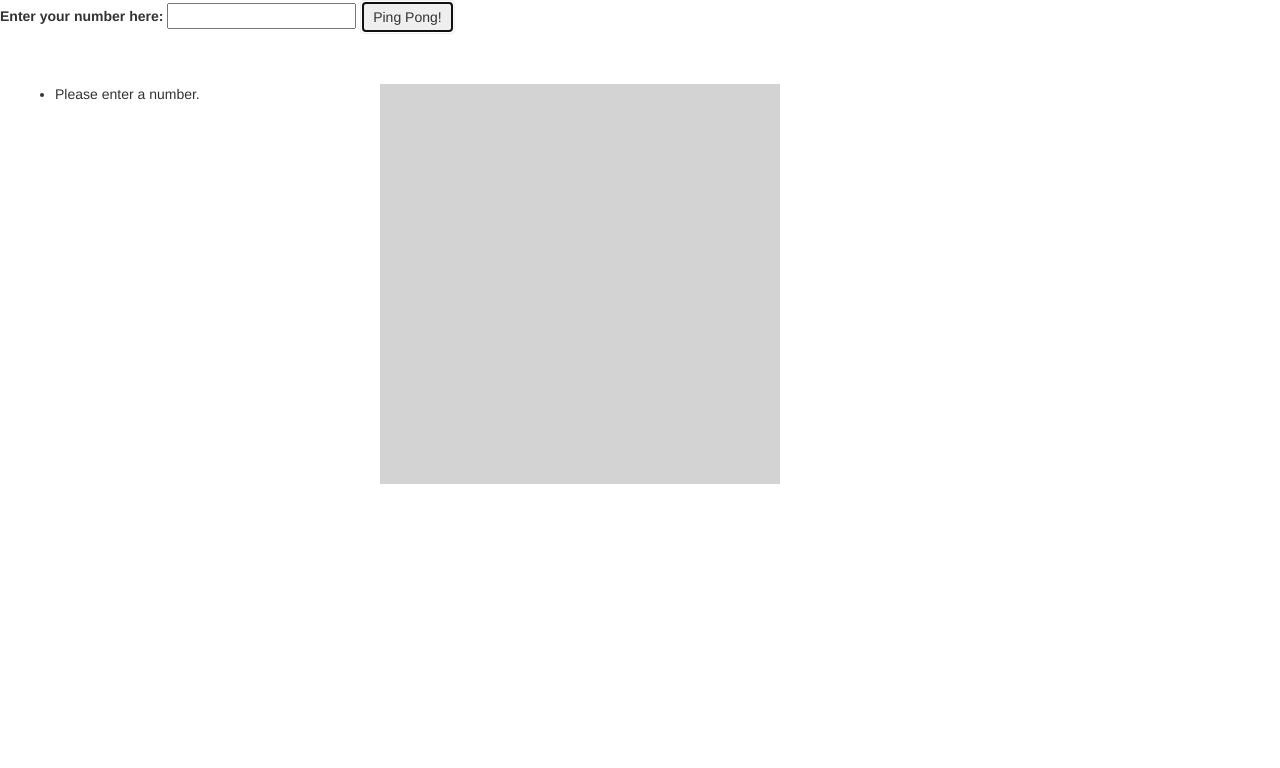
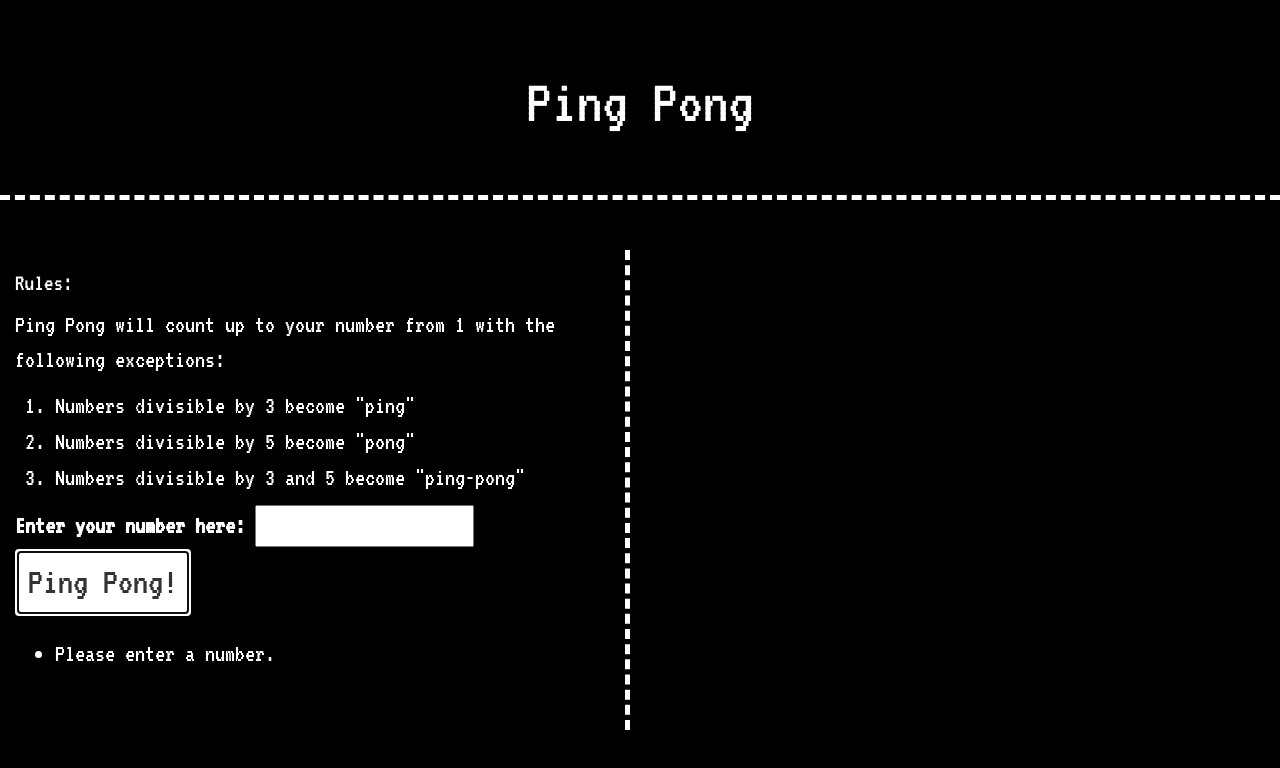
Before and after one commit to KWLEvans/ping-pong, a plain HTML site: page index.html in a window 1280 px wide. Both pictures are taken after typing "Sample" into the empty fields and a click on the button "Ping Pong!". Drawn offline with Linux system fonts and the light colour scheme.

Commit message:
add pong themed styling

```diff
--- a/css/styles.css
+++ b/css/styles.css
@@ -1,12 +1,66 @@
+body {
+  color: white;
+  background-color: black;
+  font-family: 'VT323', monospace;
+  font-size: 25px;
+}
+
+.jumbotron {
+  background-color: black;
+  border-bottom: 5px dashed white;
+  text-align: center;
+}
+
+.jumbotron div {
+  background-color: black;
+  color: white;
+  height: 100px;
+  width: 100px;
+  position: absolute;
+  top: 40px;
+  font-size: 4em;
+}
+
+#pings {
+  left: 50px;
+}
+
+#pongs {
+  right: 50px;
+}
+
 .row {
   margin-top: 50px;
+  width: 100vw;
+  height: 60vh;
+}
+
+.btn {
+  background-color: white;
+  color: black;
+  font-size: 1.5em;
+}
+
+input {
+  color: black;
+}
+
+ul {
+  margin-top: 20px;
+  overflow: auto;
+  height: 300px;
 }
 
 div#bigPong {
-  height: 400px;
+  padding-left: 60px;
+  height: 100%;
   width: 400px;
-  background-color: lightgrey;
   font-size: 5em;
   text-align: center;
   padding-top: 140px;
+  border-left: 5px dashed white;
 }
+
+::-webkit-scrollbar {
+  color: red;
+}
--- a/index.html
+++ b/index.html
@@ -2,6 +2,7 @@
 <html>
   <head>
     <meta charset="utf-8">
+    <link href="https://fonts.googleapis.com/css?family=VT323" rel="stylesheet">
     <link href="css/bootstrap.min.css" rel="stylesheet" type="text/css">
     <link href="css/styles.css" rel="stylesheet" type="text/css">
     <script src="js/jquery-3.1.1.js"></script>
@@ -9,17 +10,29 @@
     <title>Ping-Pong</title>
   </head>
   <body>
-    <form id="inputForm">
-      <label for="input">Enter your number here:</label>
-      <input id="input" type="text">
-      <button type="submit" class="btn">Ping Pong!</button>
-    </form>
+    <div class="jumbotron">
+      <h1>Ping Pong</h1>
+      <div id="pings"></div>
+      <div id="pongs"></div>
+    </div>
     <div class="container row">
-      <div class="col-sm-4">
+      <div class="col-sm-6">
+        <h3>Rules:</h3>
+        <p>Ping Pong will count up to your number from 1 with the following exceptions:</p>
+        <ol>
+          <li>Numbers divisible by 3 become "ping"</li>
+          <li>Numbers divisible by 5 become "pong"</li>
+          <li>Numbers divisible by 3 and 5 become "ping-pong"</li>
+        </ol>
+        <form id="inputForm">
+          <label for="input">Enter your number here:</label>
+          <input id="input" type="text">
+          <button type="submit" class="btn">Ping Pong!</button>
+        </form>
         <ul id="result">
         </ul>
       </div>
-      <div id="bigPong" class="col-sm-8"></div>
+      <div id="bigPong" class="col-sm-6"></div>
     </div>
   </body>
 </html>
--- a/js/scripts.js
+++ b/js/scripts.js
@@ -1,7 +1,7 @@
 //Back-end
 function pingParse(input) {
   if (input % 3 === 0 && input % 5 === 0) {
-    return "ping-pong";
+    return "ping pong";
   } else if (input % 3 === 0) {
     return "ping";
   } else if (input % 5 === 0) {
@@ -28,6 +28,22 @@ function pingPong(input) {
 $(function() {
 
   var appends = 0;
+  var pings = 0;
+  var pongs = 0;
+
+  function updateBigs(input) {
+    $("#bigPong").text(input);
+    $("#pings").text(pings);
+    $("#pongs").text(pongs);
+  }
+
+  function updatePingsPongs(input) {
+    if (input === "ping") {
+      pings++;
+    } else if (input === "pong") {
+      pongs++;
+    }
+  }
 
   function displayInput(nums) {
     function append() {
@@ -35,22 +51,36 @@ $(function() {
         var num = nums.length - appends;
         $("#result").append("<li>" + nums[num] + "</li>");
         if (nums[num] !== "Please enter a number.") {
-          $("#bigPong").text(nums[num]);
+          updatePingsPongs(nums[num]);
+          updateBigs(nums[num]);
         }
         appends--;
       } else {
         clearInterval(id);
         $("#bigPong").text("");
       }
+      $("#result").scroll();
     }
-    var id = setInterval(append, 500);
+    var id = setInterval(append, 400);
   }
+
+  $("#result").scroll(function() {
+    var clientHeight = $("#result")[0].clientHeight;
+    var scrollHeight = $("#result")[0].scrollHeight;
+    var scrollTop =  $("#result")[0].scrollTop;
+    var isScrolledToBottom = scrollHeight - clientHeight <= scrollTop;
+    if (!isScrolledToBottom) {
+       $("#result")[0].scrollTop = scrollHeight - clientHeight;
+    }
+  });
 
   $("#inputForm").submit(function(event) {
     event.preventDefault();
 
     var input = $("#input").val();
     $("#input").val("");
+    pings = 0;
+    pongs = 0;
     $("#result").children().remove();
     var pingPongArray = pingPong(input);
     appends = pingPongArray.length;
```
Also changed, not shown: 1 other file.
